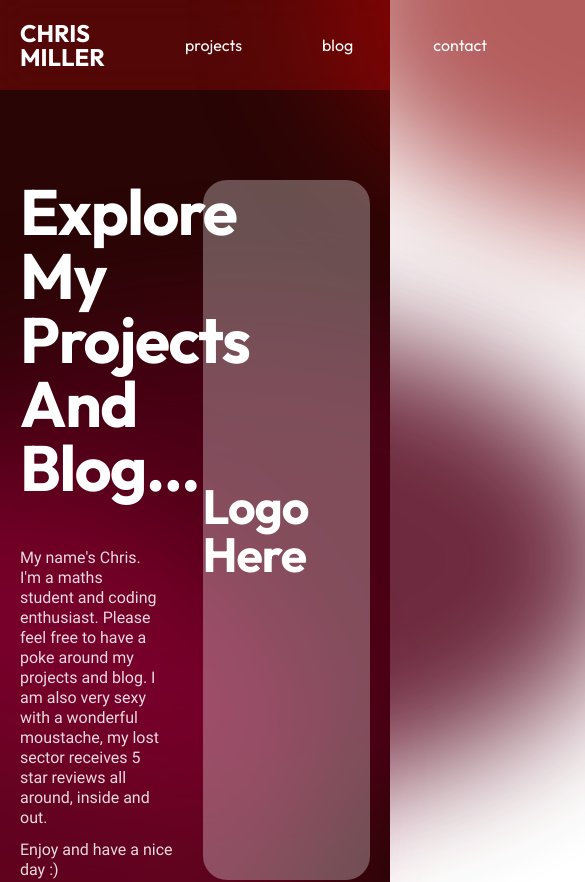
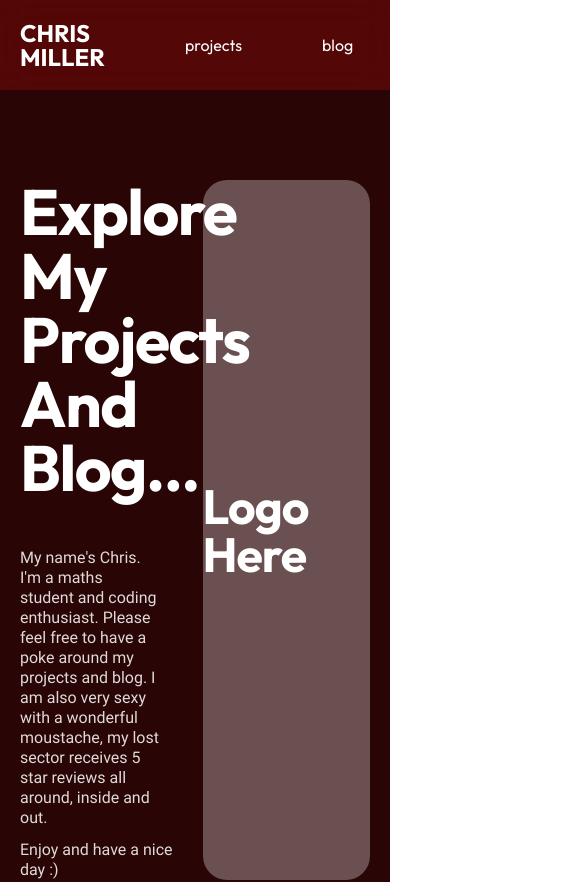
Before and after one commit to ChrisMillerpy/personalsite, a Next.js app: page / in a window 390 px wide. Shown: the top 882 px of the page, 585 px wide, since content can reach past the window. Built offline with nearby package versions, Linux system fonts and the light colour scheme.

Commit message:
Hide spotlights on screens smaller than md

```diff
--- a/src/components/Spotlight.tsx
+++ b/src/components/Spotlight.tsx
@@ -19,7 +19,7 @@ const Spotlight: React.FC<SpotlightProps> = ({
         size || "h-[30rem] w-[50rem]"
       } ${position || "left-1/4 -top-[15rem]"} ${blur || "blur-none"} ${
         opacity || "opacity-1"
-      } rounded-[50%] absolute z-0 m-auto`}
+      } rounded-[50%] absolute z-0 m-auto hidden md:block`}
     ></div>
   );
 };
```
